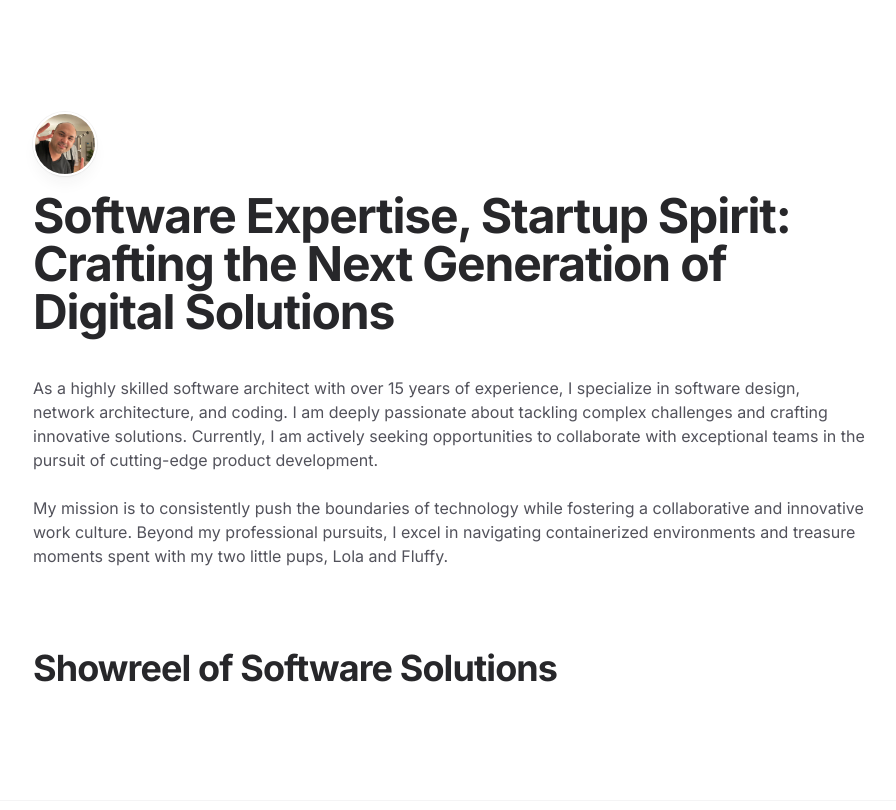
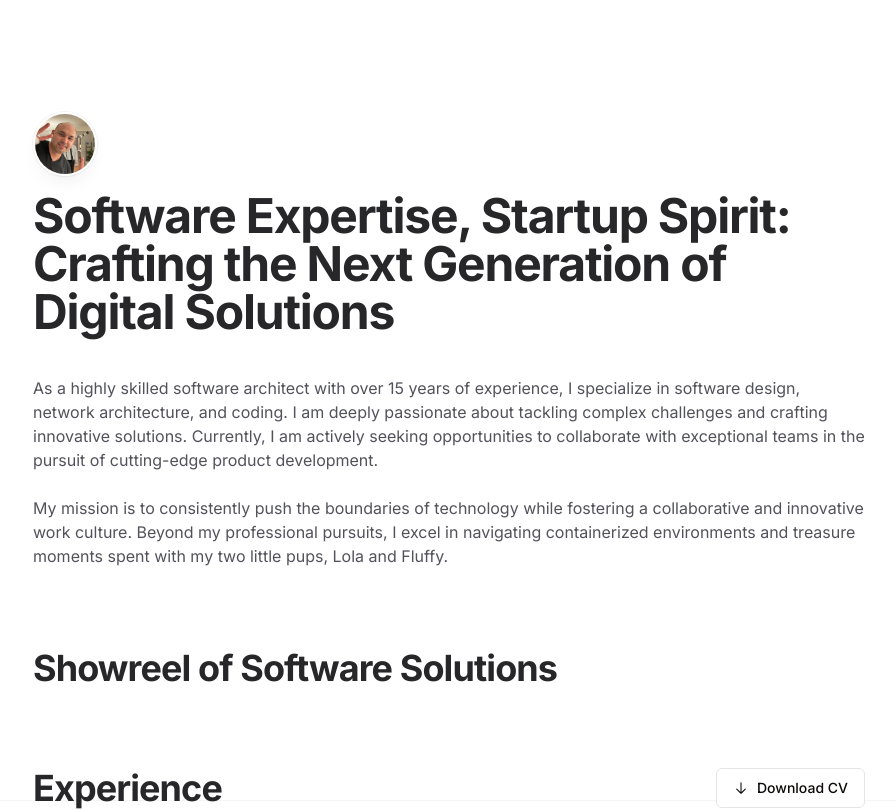
Before and after one commit to joselara/next, a Next.js app: page / in a window 1280 px wide. Shown: the whole page, without its empty margins (191-1087 px from the left). Built offline with nearby package versions, Linux system fonts and the light colour scheme.

Commit message:
Adds button component to page template

```diff
--- a/app/page.tsx
+++ b/app/page.tsx
@@ -1,5 +1,8 @@
 import { Container } from '@/components/Container'
 import Header from '@/components/Header'
+import { Button } from '@/components/ui/button'
+import Link from 'next/link'
+import { ArrowDownIcon } from '@radix-ui/react-icons'
 
 export default function Home() {
   return (
@@ -56,7 +59,22 @@ export default function Home() {
 
       <Container>
         <div className='mt-20'>
-          <Container>{/* Add Experience component here */}</Container>
+          <Container>
+            <div className='sm:flex justify-between items-end'>
+              <div className='text-3xl font-bold tracking-tight text-zinc-800 sm:text-4xl block'>
+                Experience
+              </div>
+              <div className='inline-block'>
+                <Button variant='outline' asChild>
+                  <Link href='#'>
+                    <ArrowDownIcon className='mr-2 h-4 w-4' />
+                    Download CV
+                  </Link>
+                </Button>
+              </div>
+            </div>
+            {/* Add Experience component here */}
+          </Container>
         </div>
       </Container>
     </>
```
